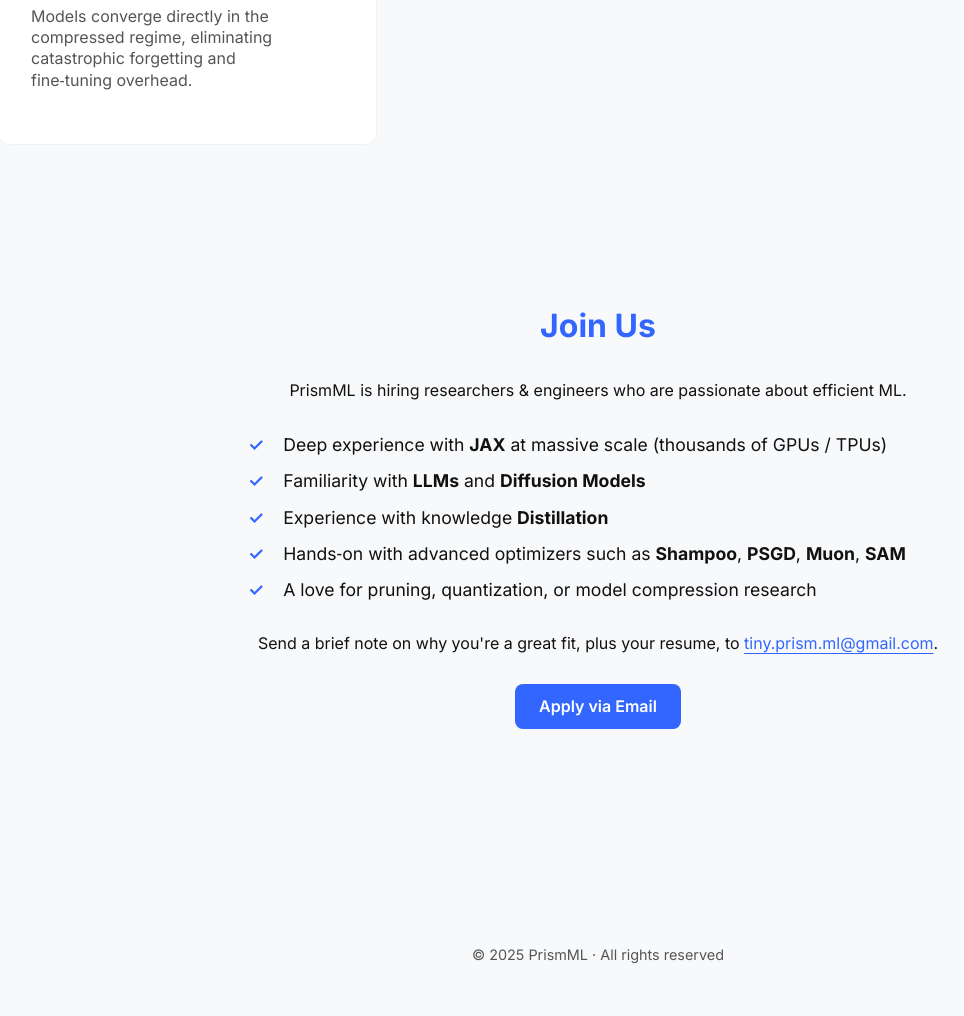
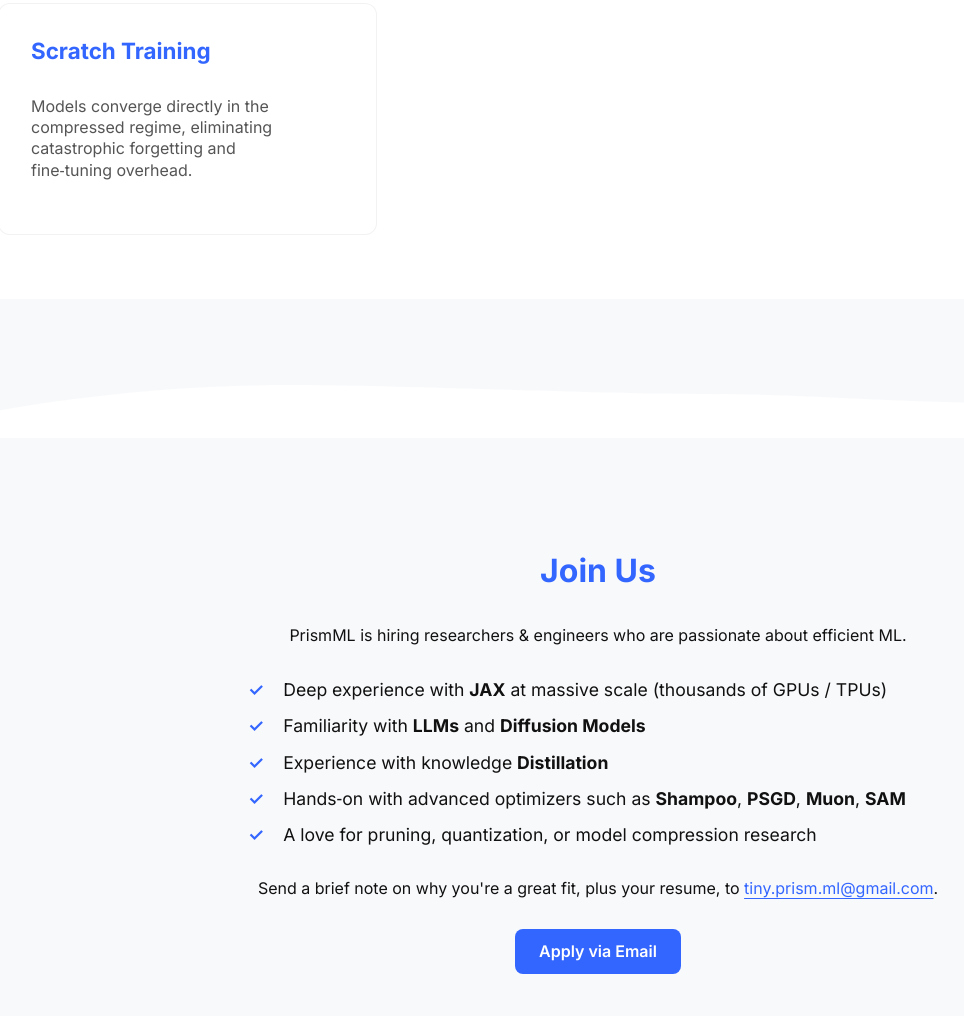
Before and after one commit to PrismML/prismml.github.io, a plain HTML site: page index.html in a window 1280 px wide. Shown: the part 1332-2348 px from the top of the page, without its empty margins (42-1006 px from the left). Drawn offline with Linux system fonts and the light colour scheme.

Commit message:
Add wave separators to index.html for enhanced visual separation between sections. Updated CSS for wave styling and adjusted section backgrounds for improved aesthetics.

```diff
--- a/index.html
+++ b/index.html
@@ -541,6 +541,22 @@ send a message to: tiny.prism.ml@gmail.com
         margin-bottom: 2rem;
       }
     }
+
+    .wave {
+      display: block;
+      width: 100%;
+      height: 60px;
+      margin: 0;
+      pointer-events: none;
+    }
+
+    .wave-top {
+      margin-top: -1px;
+    }
+
+    .wave-bottom {
+      transform: rotate(180deg);
+    }
   </style>
 </head>
 <body>
@@ -595,8 +611,13 @@ send a message to: tiny.prism.ml@gmail.com
     </div>
   </section>
 
+  <!-- ===== WAVE SEPARATOR ===== -->
+  <svg class="wave wave-top" xmlns="http://www.w3.org/2000/svg" viewBox="0 0 1440 60" preserveAspectRatio="none" style="fill:var(--ui-card);margin-bottom:-1px;">
+    <path d="M0 0h1440v26c-120 18-240 27-360 27S720 44 600 44 360 35 240 35 120 44 0 44Z"/>
+  </svg>
+
   <!-- ===== FEATURES ===== -->
-  <section id="features" class="features">
+  <section id="features" class="features" style="background-color:var(--ui-card);padding:2rem 0 4rem;">
     <div class="feature-card" data-reveal>
       <h4>Structured Pruning</h4>
       <p>GPU‑ & TPU‑friendly block‑sparse kernels deliver predictable speed‑ups without specialized hardware.</p>
@@ -615,8 +636,13 @@ send a message to: tiny.prism.ml@gmail.com
     </div>
   </section>
 
+  <!-- ===== WAVE SEPARATOR ===== -->
+  <svg class="wave wave-bottom" xmlns="http://www.w3.org/2000/svg" viewBox="0 0 1440 60" preserveAspectRatio="none" style="fill:var(--ui-card);margin-top:-1px;">
+    <path d="M0 0h1440v26c-120 18-240 27-360 27S720 44 600 44 360 35 240 35 120 44 0 44Z"/>
+  </svg>
+
   <!-- ===== JOIN US ===== -->
-  <section id="join" class="join-us" data-reveal>
+  <section id="join" class="join-us" data-reveal style="background-color:var(--ui-surface);padding-top:3rem;">
     <div class="inner">
       <h2>Join Us</h2>
       <p>PrismML is hiring researchers & engineers who are passionate about efficient ML.</p>
@@ -631,6 +657,11 @@ send a message to: tiny.prism.ml@gmail.com
       <a href="mailto:tiny.prism.ml@gmail.com" class="button">Apply via Email</a>
     </div>
   </section>
+
+  <!-- ===== WAVE SEPARATOR ===== -->
+  <svg class="wave wave-top" xmlns="http://www.w3.org/2000/svg" viewBox="0 0 1440 60" preserveAspectRatio="none" style="fill:var(--ui-card);">
+    <path d="M0 0h1440v26c-120 18-240 27-360 27S720 44 600 44 360 35 240 35 120 44 0 44Z"/>
+  </svg>
 
   <!-- ===== FOOTER ===== -->
   <footer>© 2025 PrismML · All rights reserved</footer>
```
